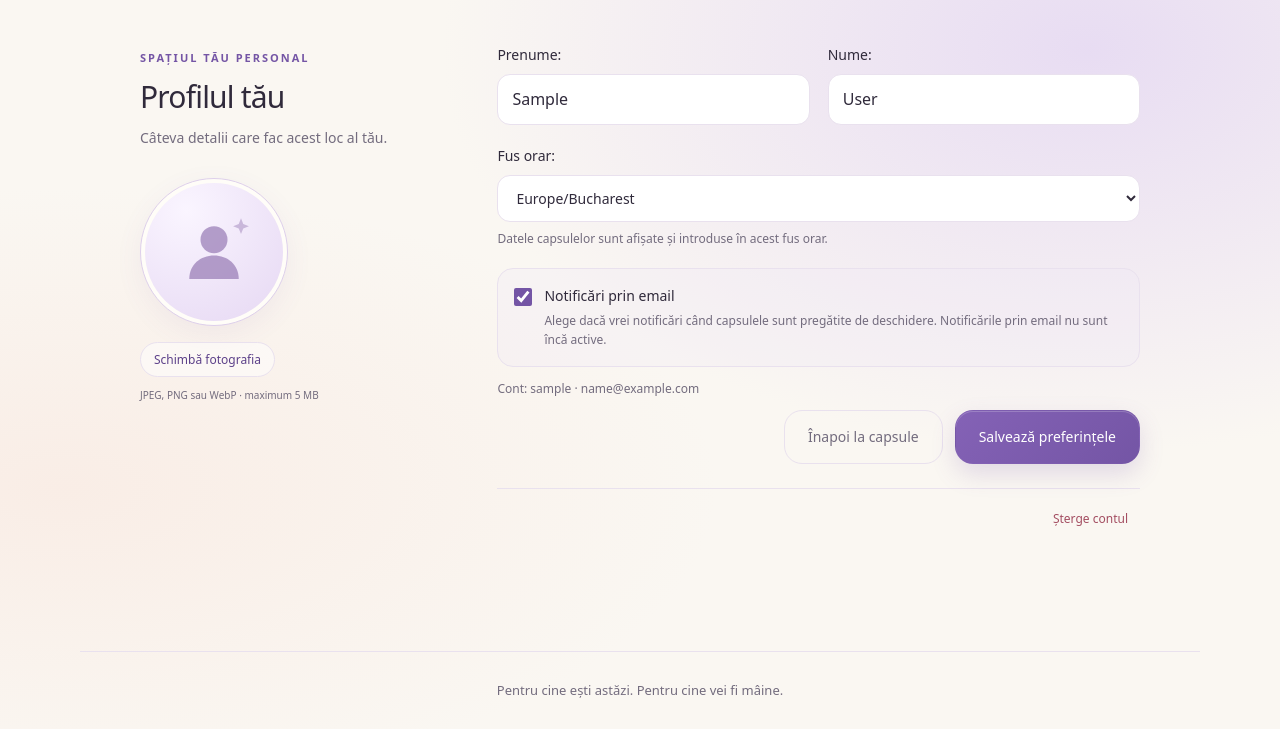
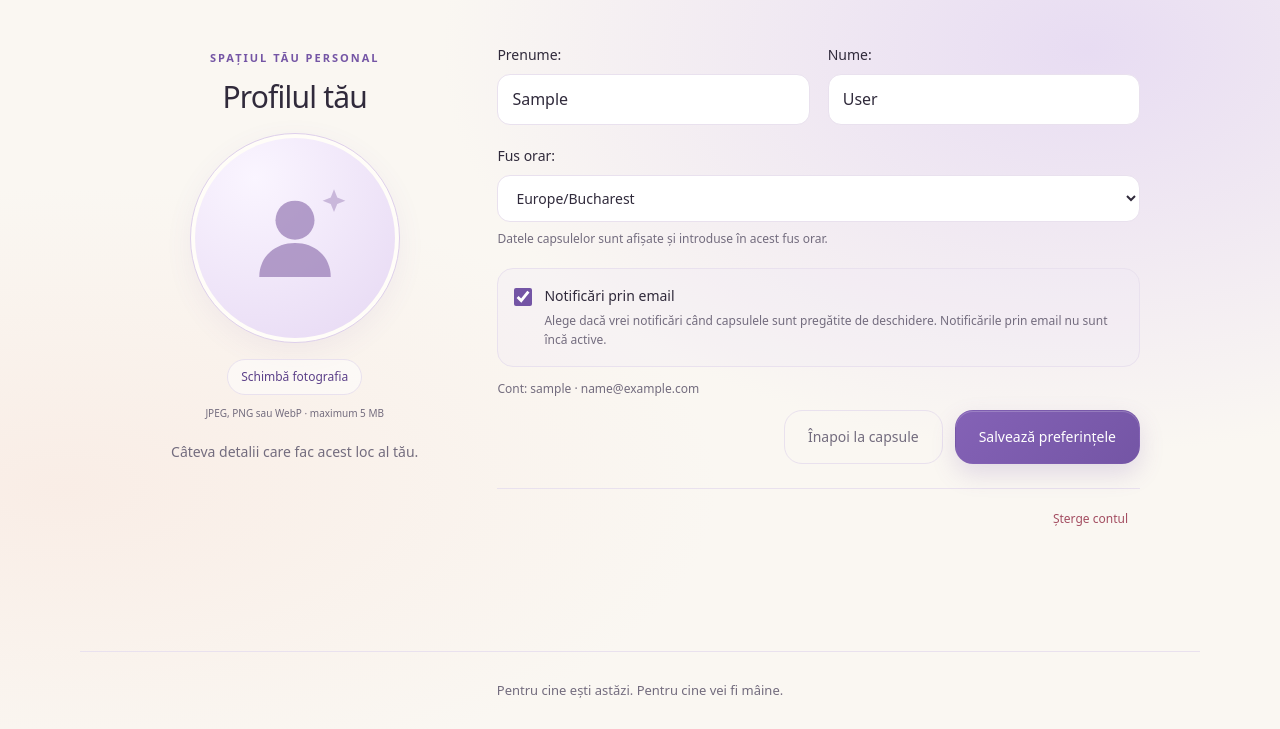
Before and after one commit to dianuca/time-capsule, a Django app: page /accounts/profile/ in a window 1280 px wide. Shown: the part 71-800 px from the top of the page. Run offline with Django 5.2, Linux system fonts and the light colour scheme; the visitor is signed in with stand-in values (Sample User, id 1).

Commit message:
style: enlarge and center avatar directly below profile title

```diff
--- a/static/css/style.css
+++ b/static/css/style.css
@@ -1239,13 +1239,14 @@ body:has(.capsule-dialog[open]) { overflow: hidden; }
 .letter-written { margin: 0 0 20px; }
 .reflection-summary { margin-top: 24px; padding: 20px; border: 1px solid var(--envelope-edge, #c9b5df); border-radius: 16px; background: linear-gradient(135deg, var(--card-tint, #f2ecfa), #fffdf980); }
 .profile-settings { display: grid; grid-template-columns: minmax(180px, .65fr) minmax(0, 1.35fr); gap: 48px; max-width: 1000px; margin-block: 20px; }
-.profile-intro p { color: var(--muted); font-size: 14px; }
-.profile-avatar { display: flex; flex-direction: column; align-items: flex-start; gap: 10px; margin-top: 28px; }
-.profile-avatar-circle { width: 148px; height: 148px; padding: 4px; border: 1px solid #ded0eb; border-radius: 50%; background: #fffdf8; box-shadow: 0 8px 28px #7455a512; }
-.profile-avatar-circle img, .profile-avatar-circle > span { display: block; width: 138px; height: 138px; border-radius: 50%; object-fit: cover; }
+.profile-intro { text-align: center; }
+.profile-intro p { color: var(--muted); font-size: 14px; margin-top: 20px; }
+.profile-avatar { display: flex; flex-direction: column; align-items: center; gap: 10px; margin-top: 20px; }
+.profile-avatar-circle { width: min(210px, 100%); aspect-ratio: 1; padding: 4px; border: 1px solid #ded0eb; border-radius: 50%; background: #fffdf8; box-shadow: 0 8px 28px #7455a512; }
+.profile-avatar-circle img, .profile-avatar-circle > span { display: block; width: 100%; height: 100%; border-radius: 50%; object-fit: cover; }
 .profile-avatar-circle > span { display: grid; place-items: center; color: #9679b4; background: radial-gradient(circle at 30% 20%, #faf5ff, #e6d8f3); }
 .profile-avatar-circle [hidden] { display: none; }
-.profile-avatar svg { width: 90px; height: 90px; }
+.profile-avatar svg { width: 65%; height: 65%; }
 .avatar-upload-control { position: relative; margin-top: 6px; padding: 7px 13px; border: 1px solid var(--border); border-radius: 999px; background: #ffffff80; color: var(--accent-dark); font-size: 12px; cursor: pointer; }
 .avatar-upload-control input { position: absolute; width: 1px; height: 1px; opacity: 0; }
 .avatar-upload-control:focus-within { outline: 2px solid var(--accent); outline-offset: 3px; }
--- a/templates/accounts/profile.html
+++ b/templates/accounts/profile.html
@@ -6,10 +6,9 @@
         <div class="profile-intro">
         <span class="eyebrow">SPAȚIUL TĂU PERSONAL</span>
         <h1 id="profile-heading">Profilul tău</h1>
-        <p>Câteva detalii care fac acest loc al tău.</p>
         <div class="profile-avatar">
             <div class="profile-avatar-circle">
-                <img {% if user.avatar %}src="{% url 'accounts:avatar' %}" data-saved-avatar="{% url 'accounts:avatar' %}"{% else %}hidden{% endif %} alt="Fotografia ta de profil" width="140" height="140" data-avatar-image>
+                <img {% if user.avatar %}src="{% url 'accounts:avatar' %}" data-saved-avatar="{% url 'accounts:avatar' %}"{% else %}hidden{% endif %} alt="Fotografia ta de profil" width="200" height="200" data-avatar-image>
                 <span role="img" aria-label="Avatar implicit" data-avatar-default {% if user.avatar %}hidden{% endif %}>
                     <svg viewBox="0 0 80 80" fill="none" aria-hidden="true"><circle cx="40" cy="29" r="12" fill="currentColor" opacity=".7"/><path d="M18 64c0-13 10-21 22-21s22 8 22 21" fill="currentColor" opacity=".7"/><path d="m62 15 2-5 2 5 5 2-5 2-2 5-2-5-5-2 5-2Z" fill="currentColor" opacity=".45"/></svg>
                 </span>
@@ -21,6 +20,7 @@
             {{ form.remove_avatar.errors }}
             <button type="button" class="avatar-reset-selection" data-avatar-reset hidden>Renunță la fotografia selectată</button>
         </div>
+        <p>Câteva detalii care fac acest loc al tău.</p>
         </div>
         <div class="profile-details">
         <form id="profile-form" method="post" enctype="multipart/form-data" action="{% url 'accounts:profile' %}">
--- a/templates/base.html
+++ b/templates/base.html
@@ -6,7 +6,7 @@
     <meta charset="UTF-8">
     <meta name="viewport" content="width=device-width, initial-scale=1.0">
     <title>{% block title %}Time Capsule{% endblock %}</title>
-    <link rel="stylesheet" href="{% static 'css/style.css' %}?v=20261013-18">
+    <link rel="stylesheet" href="{% static 'css/style.css' %}?v=20261013-19">
 </head>
 <body>
     <header class="site-header">
```
Also changed, not shown: README.md.
